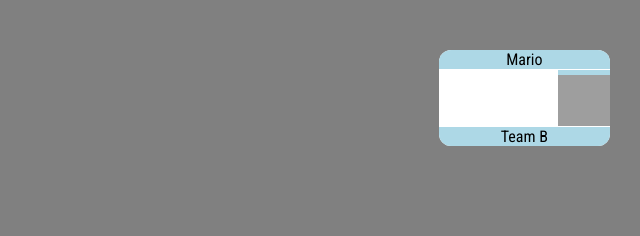
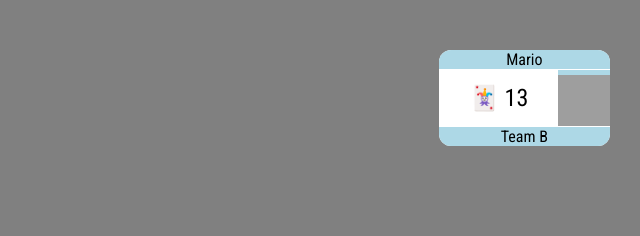
Before and after one commit to vishans/Satat, a plain HTML site: page frontend/pug/index.pug in a window 1280 px wide. Shown: the part 154-390 px from the top of the page, 640-1280 px from the left. Drawn offline with nearby package versions, Linux system fonts and the light colour scheme; files that its build step writes are made by us from their sources.

Commit message:
Add player card number

```diff
--- a/frontend/sass/index.scss
+++ b/frontend/sass/index.scss
@@ -180,6 +180,14 @@ body{
     grid-row: 2/3;
     grid-column: 2/3;
     background-color: white;
+    display: flex;
+    flex-direction: column;
+    justify-content: center;
+    align-items: center;
+
+    #number-of-cards{
+        font-size: 1.5em;
+    }
 
 }
 
--- a/frontend/script.js
+++ b/frontend/script.js
@@ -12,6 +12,8 @@ let t = new MasterPlayerInfo(1,'Mario',[0,0],'Team B', 'lightblue','right')
 let k = new MasterPlayerInfo(2,'Luigi',[0,1],'Team B', 'lightblue','left')
 let l = new MasterPlayerInfo(3,'Peach (You)',[0,2],'Team A', 'salmon','bottom')
 let q = new MasterPlayerInfo(4,'Yoshi',[0,3],'Team A', 'salmon','top')
+
+t.setNumberOfCards(13);
 
 var masterPlayerInfoArray = [t,k,l,q];
 
--- a/src/masterPlayerInfo.js
+++ b/src/masterPlayerInfo.js
@@ -35,6 +35,13 @@ class MasterPlayerInfo{
 
         let semantic = document.createElement('div');
         semantic.classList.add('master-player-info-semantic');
+
+        //add number of card to semantic
+        let tempNumCard = document.createElement('div');
+        tempNumCard.id = 'number-of-cards';
+        semantic.appendChild(tempNumCard);
+
+        //add connection status
 
 
         let team = document.createElement('div');
@@ -250,4 +257,14 @@ class MasterPlayerInfo{
     getNewMinimalPlayerInfoElement(){
         return this.__createMinimalPlayerInfoElement()
     }
+
+    setNumberOfCards(numberOfCards){
+        let numOfCardsElement = this.Element.querySelector('#number-of-cards');
+        this.numberOfCards = numberOfCards;
+        numOfCardsElement.innerText = '🃏 ' + this.numberOfCards;
+    }
+
+    getNumberOfCards(){
+        return this.numberOfCards;
+    }
 }
```
Also changed, not shown: frontend/css/index.css.
